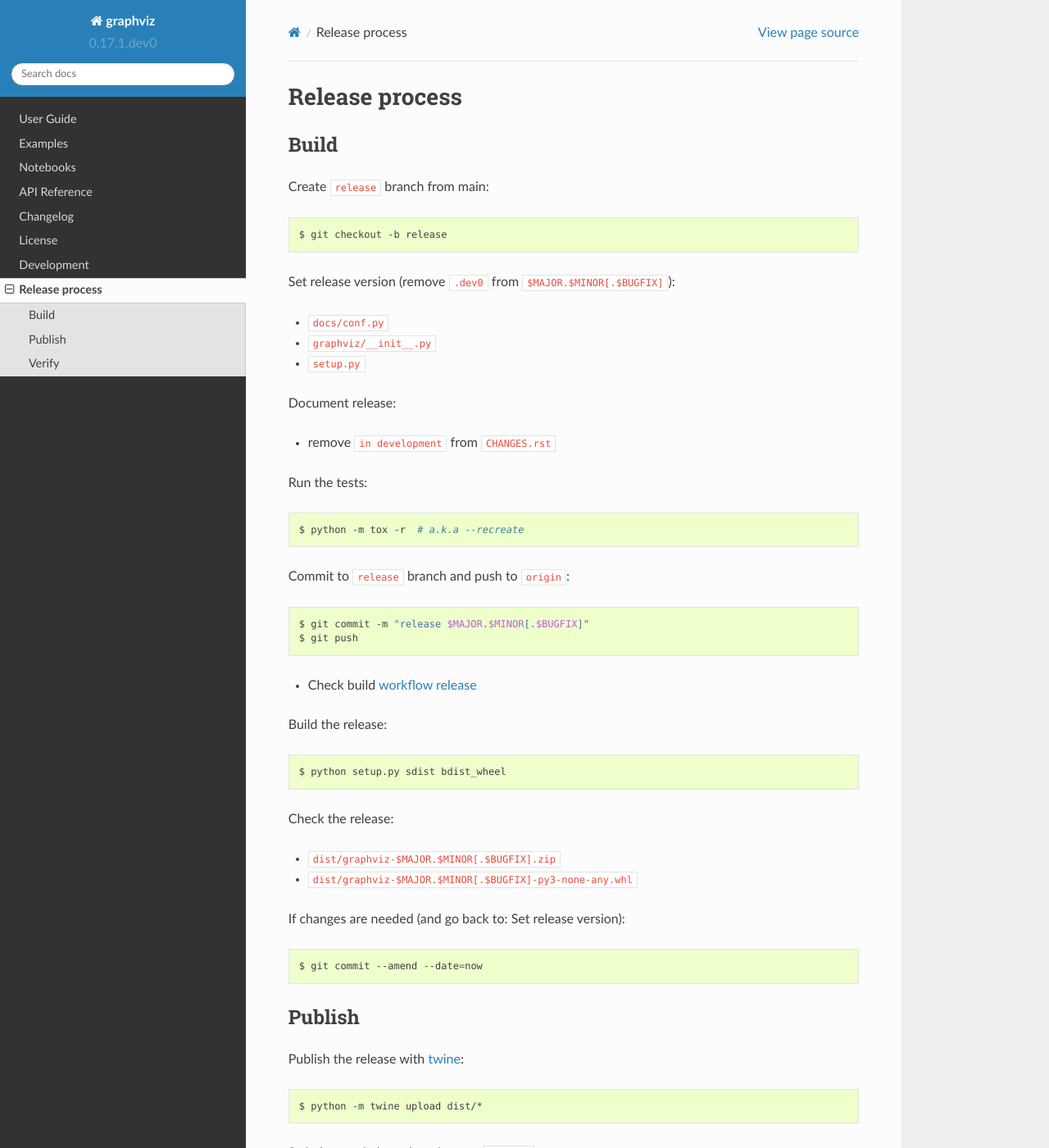
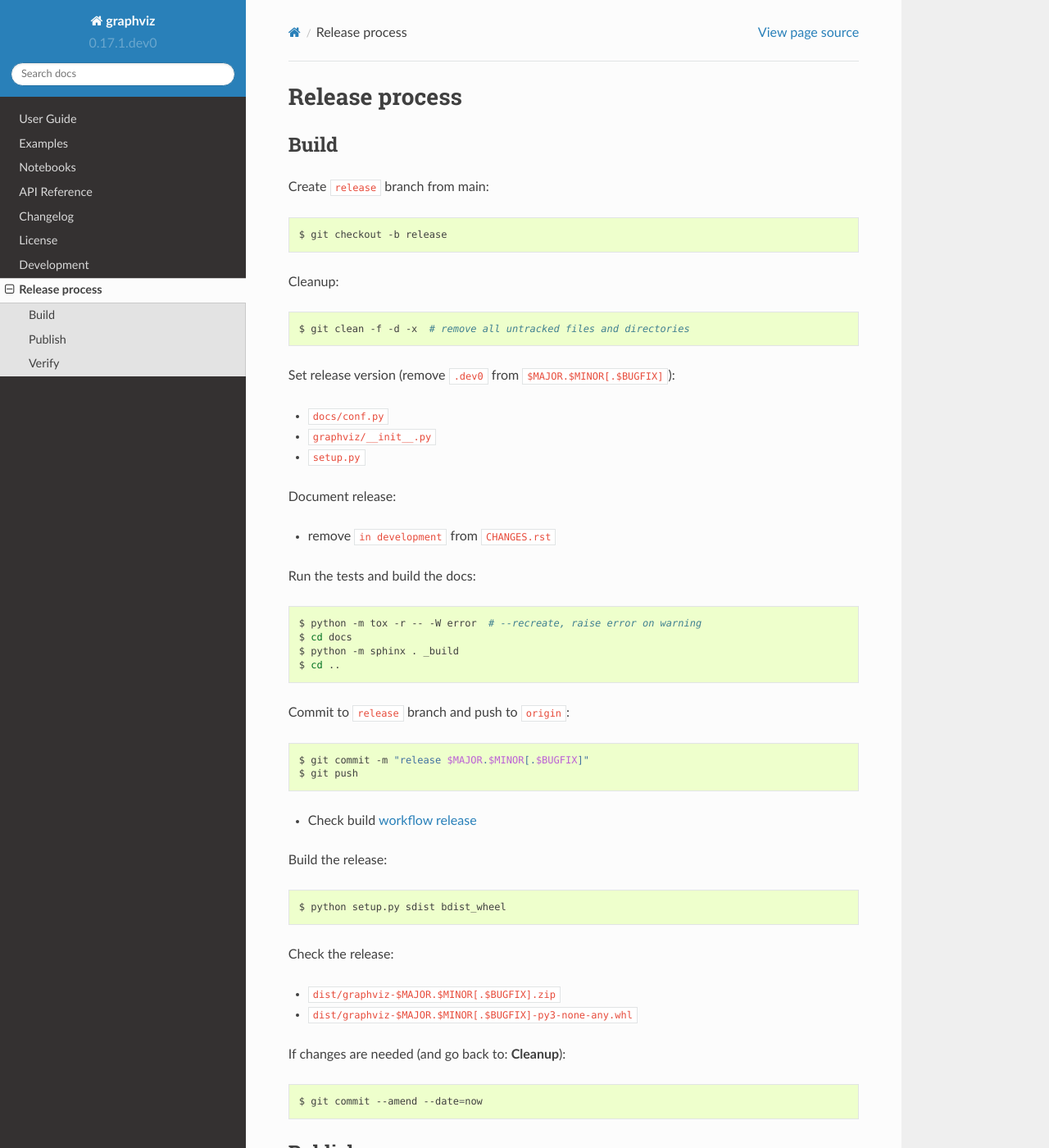
Before and after one commit to xflr6/graphviz, a Sphinx documentation site: the page built from docs/release_process.rst, in a window 1280 px wide and 1400 px high. Shown: the whole window at 82% size. Built offline with Sphinx 7.4.7 and the Read the Docs theme 2.0.0, drawn with Linux system fonts in a browser that asks for light colours; the version number is read from the project's files by our own code.

Commit message:
add cleanup and raise on warning to build, add Python dev move to tox

```diff
--- a/docs/release_process.rst
+++ b/docs/release_process.rst
@@ -11,6 +11,12 @@ Create ``release`` branch from main:
 
     $ git checkout -b release
 
+Cleanup:
+
+.. code:: bash
+
+    $ git clean -f -d -x  # remove all untracked files and directories
+
 Set release version (remove ``.dev0`` from ``$MAJOR.$MINOR[.$BUGFIX]``):
 
 - ``docs/conf.py``
@@ -21,11 +27,14 @@ Document release:
 
 - remove ``in development`` from ``CHANGES.rst``
 
-Run the tests:
+Run the tests and build the docs:
 
 .. code:: bash
 
-    $ python -m tox -r  # a.k.a --recreate
+    $ python -m tox -r -- -W error  # --recreate, raise error on warning
+    $ cd docs
+    $ python -m sphinx . _build
+    $ cd ..
 
 Commit to ``release`` branch and push to ``origin``:
 
@@ -47,7 +56,7 @@ Check the release:
 - ``dist/graphviz-$MAJOR.$MINOR[.$BUGFIX].zip``
 - ``dist/graphviz-$MAJOR.$MINOR[.$BUGFIX]-py3-none-any.whl``
 
-If changes are needed (and go back to: Set release version):
+If changes are needed (and go back to: **Cleanup**):
 
 .. code:: bash
 
```
Also changed, not shown: 1 other file.
